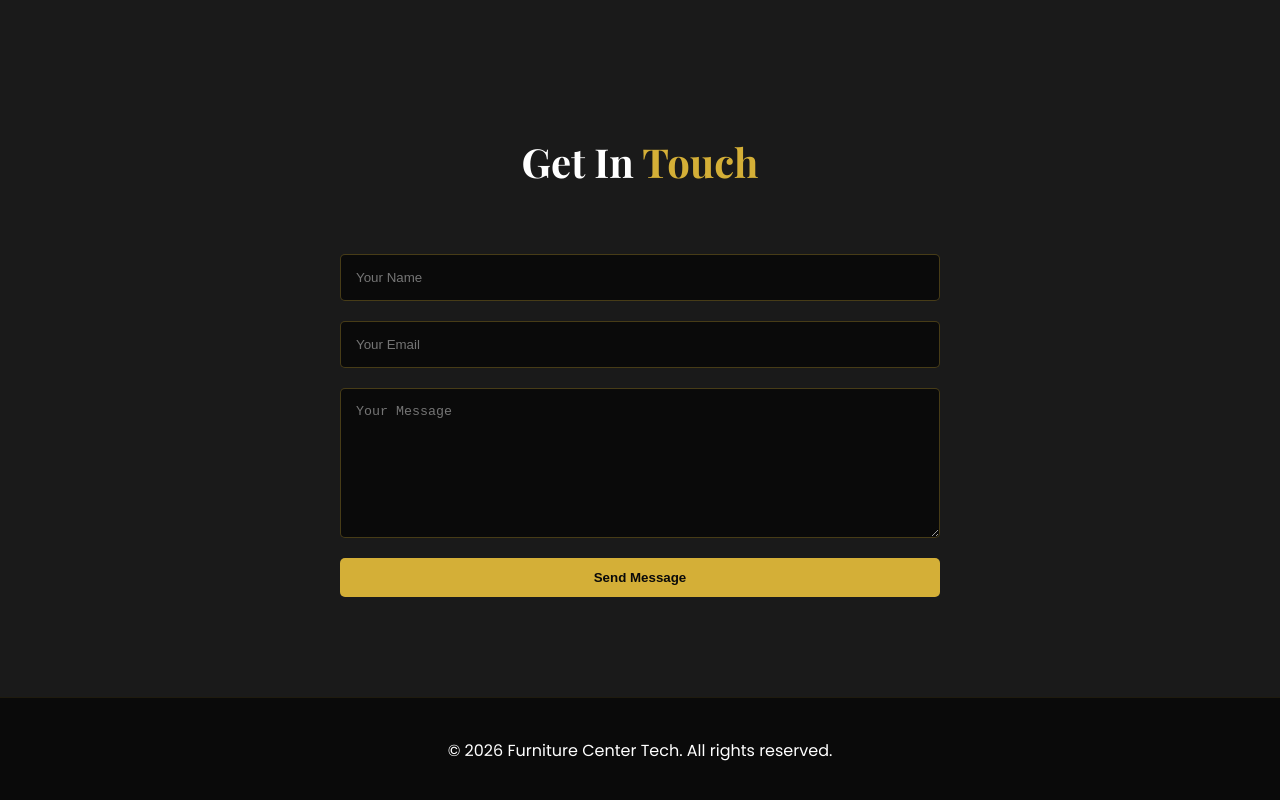
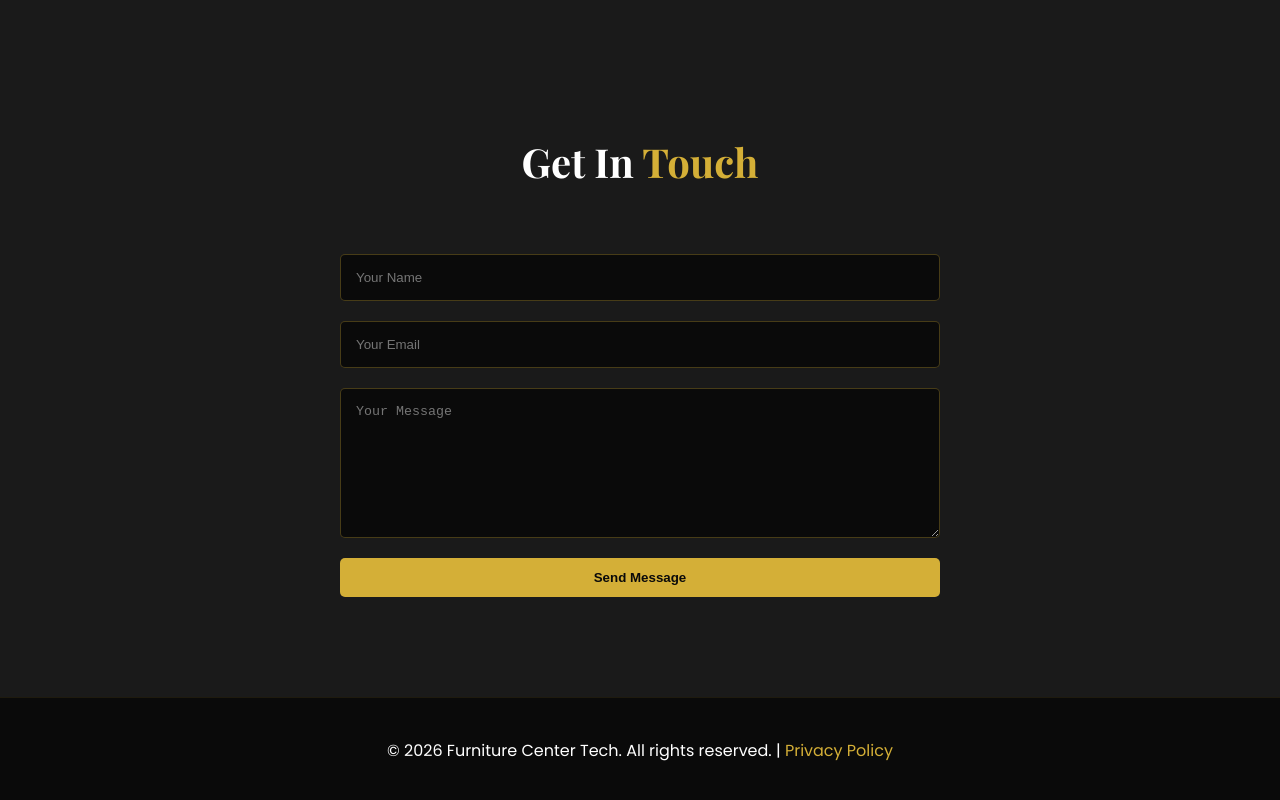
Before and after one commit to joshuamussanga7-cpu/furniture-center-tech, a plain HTML site: page index.html in a window 1280 px wide. Shown: the part 2532-3332 px from the top of the page. Drawn offline with nearby package versions, Linux system fonts and the light colour scheme.

Commit message:
Add Privacy Policy link to footer

```diff
--- a/index.html
+++ b/index.html
@@ -111,7 +111,7 @@
     </section>
 
     <footer>
-        <p>&copy; 2026 Furniture Center Tech. All rights reserved.</p>
+        <p>&copy; 2026 Furniture Center Tech. All rights reserved. | <a href="privacy-policy.html" style="color: var(--gold); text-decoration: none;">Privacy Policy</a></p>
     </footer>
 </body>
 </html>
```
